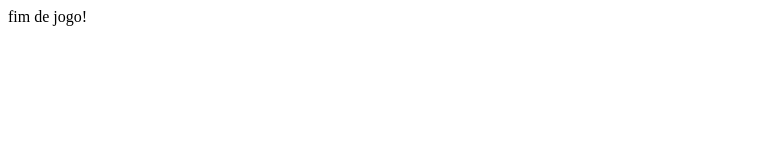
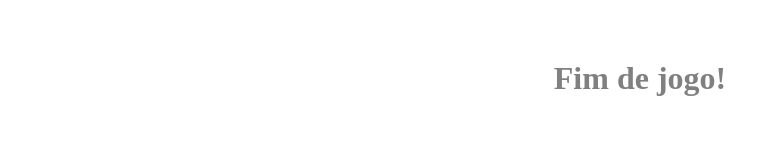
Before and after one commit to RazielRodrigues/dino-game, a plain HTML site: page index.html in a window 1280 px wide. Shown: the whole page, without its empty margins (0-779 px from the left). Drawn offline with Linux system fonts and the light colour scheme.

Commit message:
finish of the project

```diff
--- a/script.js
+++ b/script.js
@@ -47,18 +47,19 @@ function createCactus(){
         cactusPosition -=10;
         cactus.style.left = cactusPosition + 'px';
         if (cactusPosition < -60) {
-            clearInterval(leftInter);
+            clearInterval(leftInterval);
             background.removeChild(cactus)
         }else if(cactusPosition > 0 && cactusPosition < 60 && position < 60){
+            const gameover = document.createElement('h1');
+            gameover.classList.add('game-over')
+            gameover.innerHTML = "Fim de jogo!"
+            background.replaceWith(gameover);
             clearInterval(leftInterval);
-            const gameover = document.createElement('p');
-            gameover.classList.add('game-over')
-            document.body.innerHTML = "fim de jogo!";
         }else{
             cactusPosition -= 10
             cactus.style.left = cactusPosition + 'px';
         }
-    }, 20);
+    }, 30);
 
     setTimeout(() => {
         createCactus()
--- a/style.css
+++ b/style.css
@@ -23,19 +23,19 @@
     bottom: 0;
 }
 
-.game-over{
+h1.game-over{
     text-align: center;
-    color: black;
+    color: grey;
     margin-top: 60px;
-    font-family: Arial, Helvetica, sans-serif;
+    font: sans-serif 50;
 }
 
 .background{
-    position: absolute;
+    position: fixed;
     bottom: 0;
     background-image: url('background.png');
     background-repeat: repeat-x;
-    animation: sliderRight 680s infinite linear;
+    animation: sliderRight 680s infinite forwards;
     width: 100%;
     height: 200px;
 }
```
